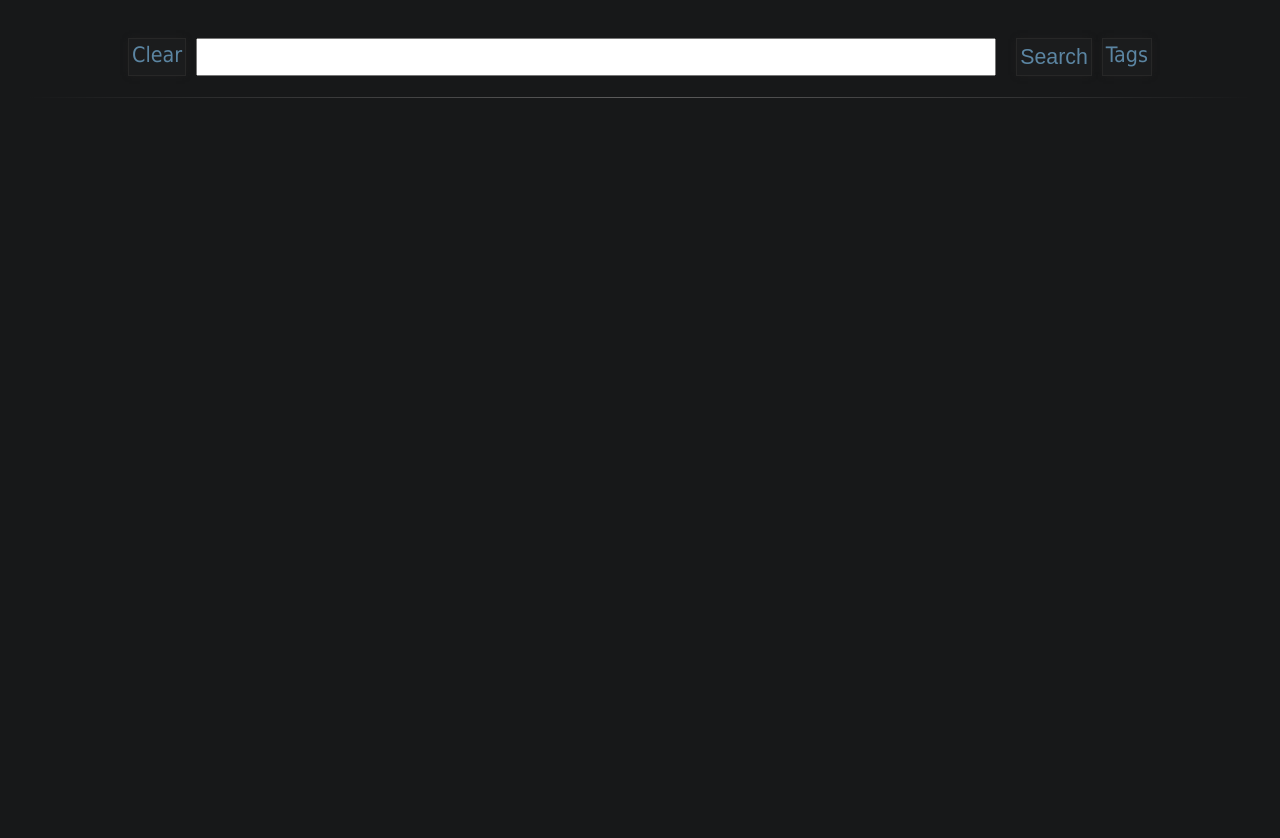
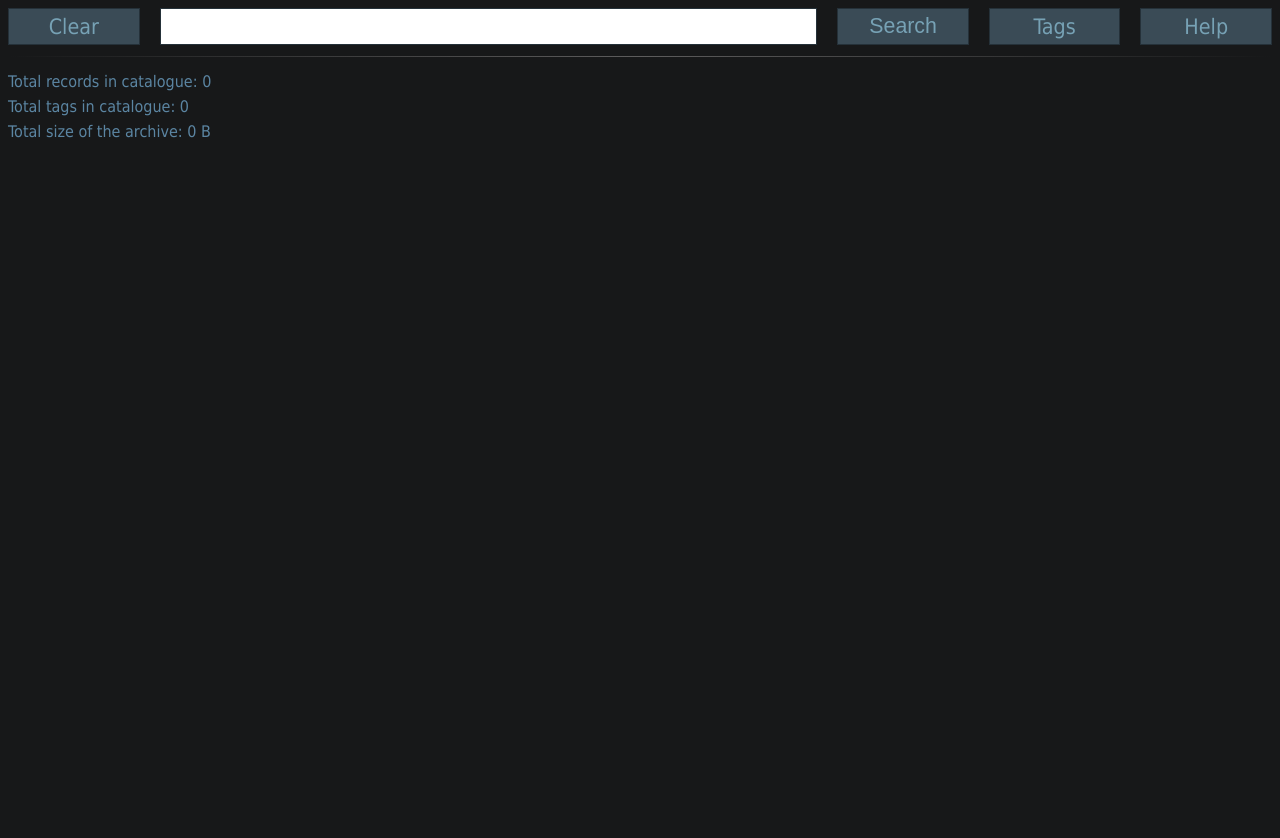
Before and after one commit to IgorZyktin/MediaStorageSystem, a Flask app: page /tags in a window 1280 px wide. After the commit the page ends 138 px from the top, so only its background shows below. Run offline with Flask 2, Linux system fonts and the light colour scheme.

Commit message:
synonyms moved to the archive, style simplified
Signed-off-by: IgorZyktin <nicord@yandex.ru>

```diff
--- a/browser/__main__.py
+++ b/browser/__main__.py
@@ -2,6 +2,7 @@
 
 """Main file.
 """
+import time
 
 from flask import Flask, render_template, request, send_from_directory, abort
 
@@ -15,8 +16,12 @@ metainfo = utils_filesystem.get_metarecords(
     settings.LOCAL_CHANGES_PATH,
     limit=settings.METARECORD_LOAD_LIMIT,
 )
+SYNONYMS = utils_filesystem.load_synonyms(settings.ROOT_PATH)
 TAG_STATS = utils_browser.calculate_stats_for_tags(metainfo)
 TOTAL = utils_text.sep_digits(len(metainfo))
+TOTAL_TAGS = utils_text.sep_digits(len(TAG_STATS))
+TOTAL_BYTES = sum(x.parameters.size for x in metainfo.values())
+TOTAL_SIZE = utils_text.byte_count_to_text(TOTAL_BYTES)
 
 
 @app.route('/root/<path:filename>')
@@ -39,12 +44,14 @@ def index():
 
     query = request.args.get('q', '')
     current_page = int(request.args.get('page', 1))
+    start = time.perf_counter()
 
     if query:
         searching_machine = search_engine.make_searching_machine(query)
         chosen_metarecords = search_engine.select_images(
             metainfo=metainfo,
             searching_machine=searching_machine,
+            synonyms=SYNONYMS,
         )
     else:
         chosen_metarecords = search_engine.select_random_images(
@@ -61,8 +68,8 @@ def index():
     context = {
         'title': 'Index',
         'paginator': paginator,
-        'total_records_num': TOTAL,
         'found_records_num': utils_text.sep_digits(len(paginator)),
+        'duration': '{:0.4f}'.format(time.perf_counter() - start),
         'query': query,
         'rewrite_query_for_paging': utils_browser.rewrite_query_for_paging,
     }
@@ -87,15 +94,29 @@ def preview(uuid: str):
 
 
 @app.route('/tags')
-def tags():
+def show_tags():
     """Enlist all available tags with their frequencies.
     """
     context = {
         'title': 'All tags',
         'tags': TAG_STATS,
+        'total_records_num': TOTAL,
+        'total_tags_num': TOTAL_TAGS,
+        'total_size': TOTAL_SIZE,
     }
     return render_template('tags.html', **context)
 
 
+@app.route('/help')
+def show_help():
+    """Show description page.
+    """
+    context = {
+        'title': 'Help',
+        'version': settings.VERSION,
+    }
+    return render_template('help.html', **context)
+
+
 if __name__ == '__main__':
     app.run(debug=settings.DEBUG)
--- a/browser/static/styles.css
+++ b/browser/static/styles.css
@@ -3,10 +3,10 @@
     --my_color_active: #77a2b5;
     --my_color_pale: #3a4b56;
     --my_color_bright: #e59880;
+    --my_color_shiny: #ffffff;
     --my_color_dark: #253139;
     --min_width: 800px;
     --max_width: 1500px;
-    --radius: 5px;
 }
 
 html, body {
@@ -14,68 +14,14 @@ html, body {
     height: 100%;
     font-size: 16pt;
     font-family: Tahoma, Verdana, Segoe, sans-serif;
-    padding: 10px;
     color: var(--my_color);
-}
-
-h1, h2, h3 {
-    text-align: center;
-    margin: 5px;
-}
-
-input, select {
-    height: 1.8em;
-}
-
-.query {
-    display: flex;
-    flex-direction: row;
-    max-width: var(--max_width);
-    margin-left: auto;
-    margin-right: auto;
-    justify-content: center;
-}
-
-input {
-    font-size: 16pt;
-    padding: 5px;
-    margin: 10px;
-    display: inline-block;
-}
-
-.btn {
-    background-color: var(--my_color_pale);
-    user-select: none;
-    text-decoration: none;
-    padding: 3px;
-    display: block;
-    text-align: center;
-    width: auto;
-    color: var(--my_color);
-    margin-top: 10px;
-    margin-bottom: 10px;
-    border: 1px solid var(--my_color_active);
-    max-width: 100px;
-}
-
-.active {
-
-}
-
-.active:hover {
-    color: var(--my_color_active);
-    background-color: var(--my_color_pale);
-}
-
-.active:active {
-    color: black;
-    background-color: var(--my_color_bright);
 }
 
 hr {
     border: 0;
     height: 1px;
-    background-image: linear-gradient(to right, rgba(0, 0, 0, 0), rgba(117, 116, 116, 0.75), rgba(0, 0, 0, 0));
+    background-image: linear-gradient(to right, rgba(0, 0, 0, 0),
+    rgba(117, 116, 116, 0.75), rgba(0, 0, 0, 0));
 }
 
 .content {
@@ -98,28 +44,6 @@ hr {
     margin: 3px;
 }
 
-.icon {
-    width: 2em;
-    height: 2em;
-    background-color: var(--my_color_pale);
-    border-radius: var(--radius);
-}
-
-.flex_horizontal {
-    display: flex;
-    flex-direction: row;
-    margin-left: auto;
-    margin-right: auto;
-    align-items: stretch;
-    flex-wrap: wrap;
-    justify-content: space-evenly;
-}
-
-.flex_vertical {
-    display: flex;
-    flex-direction: column;
-}
-
 .pages {
     width: 100%;
     max-width: var(--max_width);
@@ -134,14 +58,13 @@ hr {
 .pages a {
     color: var(--my_color);
     background-color: var(--my_color_pale);
-    border-radius: var(--radius);
     padding: 5px 15px;
     margin: 5px;
     text-decoration: none;
 }
 
 .current_page {
-    background-color: violet !important;
+    background-color: var(--my_color_shiny) !important;
 }
 
 .inactive_page {
@@ -179,3 +102,47 @@ td, th {
 th {
     background-color: var(--my_color_dark);
 }
+
+.query_container {
+    display: grid;
+    grid-template-columns: 1fr 5fr 1fr 1fr 1fr;
+    grid-column-gap: 20px;
+}
+
+.query_input {
+    width: 100%;
+}
+
+input, .cls_button {
+    font-size: 16pt;
+    padding: 5px;
+    display: inline-block;
+    text-decoration: none;
+    color: var(--my_color_active);
+    border: 1px solid var(--my_color_dark);
+}
+
+input {
+    color: black;
+}
+
+.cls_button {
+    text-align: center;
+    background-color: var(--my_color_pale);
+}
+
+a:link {
+  color: var(--my_color_active);
+}
+
+a:visited {
+  color: var(--my_color_active);
+}
+
+a:hover, .cls_button:hover {
+  color: var(--my_color_shiny);
+}
+
+a:active {
+  color: var(--my_color_shiny);
+}
--- a/browser/templates/content.html
+++ b/browser/templates/content.html
@@ -1,9 +1,7 @@
 {% extends "index.html" %}
 {% block content %}
 
-    <span class="small">Total records in catalogue: {{ total_records_num }}</span>
-    <br>
-    <span class="small">Records found: {{ found_records_num }}</span>
+    <span class="small">{{ found_records_num }} records found in {{ duration }} seconds</span>
 
     {% if paginator.num_pages > 1 %}
         <div class="pages">
@@ -33,7 +31,7 @@
     <div class="content">
         {% for metarecord in paginator %}
             <div class="envelope">
-                <a href="/preview/{{ metarecord.uuid }}">
+                <a href="{{ url_for('preview', uuid=metarecord.uuid) }}">
                     <img src="{{ metarecord.content_info.url_path('thumbnail_path') }}"
                          alt="{{ metarecord.file_info.original_name }}"/>
                 </a>
--- a/browser/templates/index.html
+++ b/browser/templates/index.html
@@ -10,15 +10,18 @@
 
 <div class="flex_vertical">
     <form method="post" action="/">
-        <div class="query">
-            <a href="/" class="btn active">Clear</a>
+        <div class="query_container">
+            <a href="{{ url_for('index') }}" class="cls_button">Clear</a>
             <label for="query">
-                <input id="query" name="query"
+                <input name="query"
                        type="search"
-                       value="{{ query }}" style="width: 800px;">
+                       value="{{ query }}" class="query_input">
             </label>
-            <input type="submit" class="btn active" name="search" value="Search"/>
-            <a href="/tags" class="btn active">Tags</a>
+
+            <input type="submit" class="cls_button" name="search"
+                   value="Search"/>
+            <a href="{{ url_for('show_tags') }}" class="cls_button">Tags</a>
+            <a href="{{ url_for('show_help') }}" class="cls_button">Help</a>
         </div>
     </form>
 </div>
--- a/browser/templates/preview.html
+++ b/browser/templates/preview.html
@@ -56,9 +56,9 @@
                 {% endif %}
 
                 <tr>
-                    <td colspan="2"><h3><a
+                    <td colspan="2" style="text-align: center"><a
                             href="/root/metainfo/{{ metarecord.uuid }}.json">Raw
-                        metadata</a></h3></td>
+                        metadata</a></td>
                 </tr>
 
                 <tr>
--- a/browser/templates/tags.html
+++ b/browser/templates/tags.html
@@ -1,5 +1,11 @@
 {% extends "index.html" %}
 {% block content %}
+    <span class="small">Total records in catalogue: {{ total_records_num }}</span>
+    <br>
+    <span class="small">Total tags in catalogue: {{ total_tags_num }}</span>
+    <br>
+    <span class="small">Total size of the archive: {{ total_size }}</span>
+    <br>
     <div class="content">
         <ol>
             {% for tag, times in tags %}
--- a/browser/utils_browser.py
+++ b/browser/utils_browser.py
@@ -3,7 +3,7 @@
 """Small helper functions for browser.
 """
 from collections import defaultdict
-from typing import List, Tuple
+from typing import List, Tuple, Set, Dict
 
 from werkzeug.utils import redirect
 
--- a/common/metarecord_helpers.py
+++ b/common/metarecord_helpers.py
@@ -28,7 +28,7 @@ class Serializable:
         output = {}
 
         for key, value in self.__dict__.items():
-            if key == 'kwargs':
+            if key == 'kwargs' or key.startswith('_'):
                 # You must specifically describe
                 # attribute for it to be serializable
                 continue
```
Also changed, not shown: browser/search_engine.py (+8 -8 lines), browser/templates/help.html (added, +42 -0 lines), common/metarecord_class.py (+25 -4 lines), common/synonims.py (deleted, +0 -33 lines), common/utils_filesystem.py (+17 -0 lines), tests/common/test_synonyms.py (+1 -1 lines).
